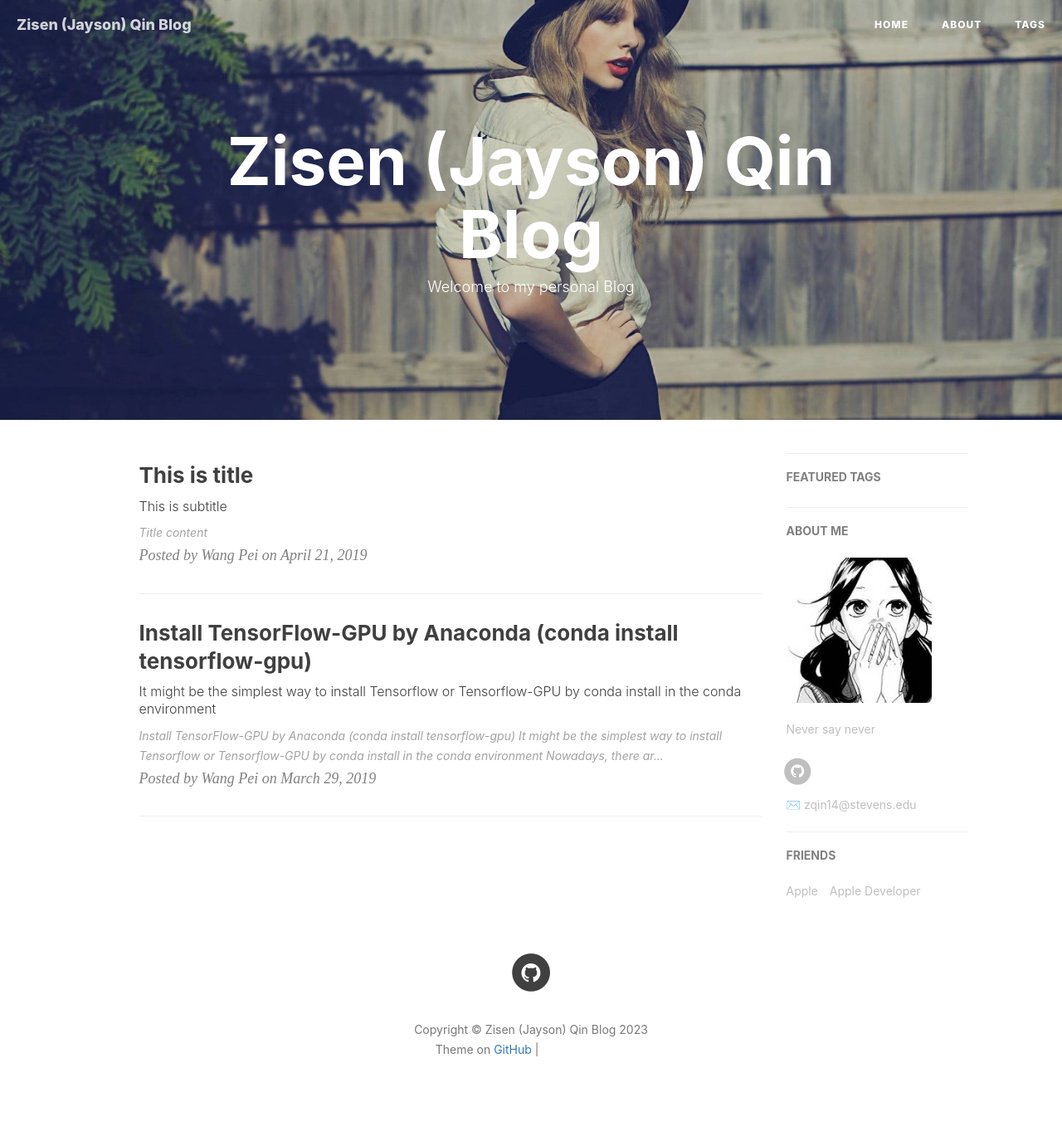
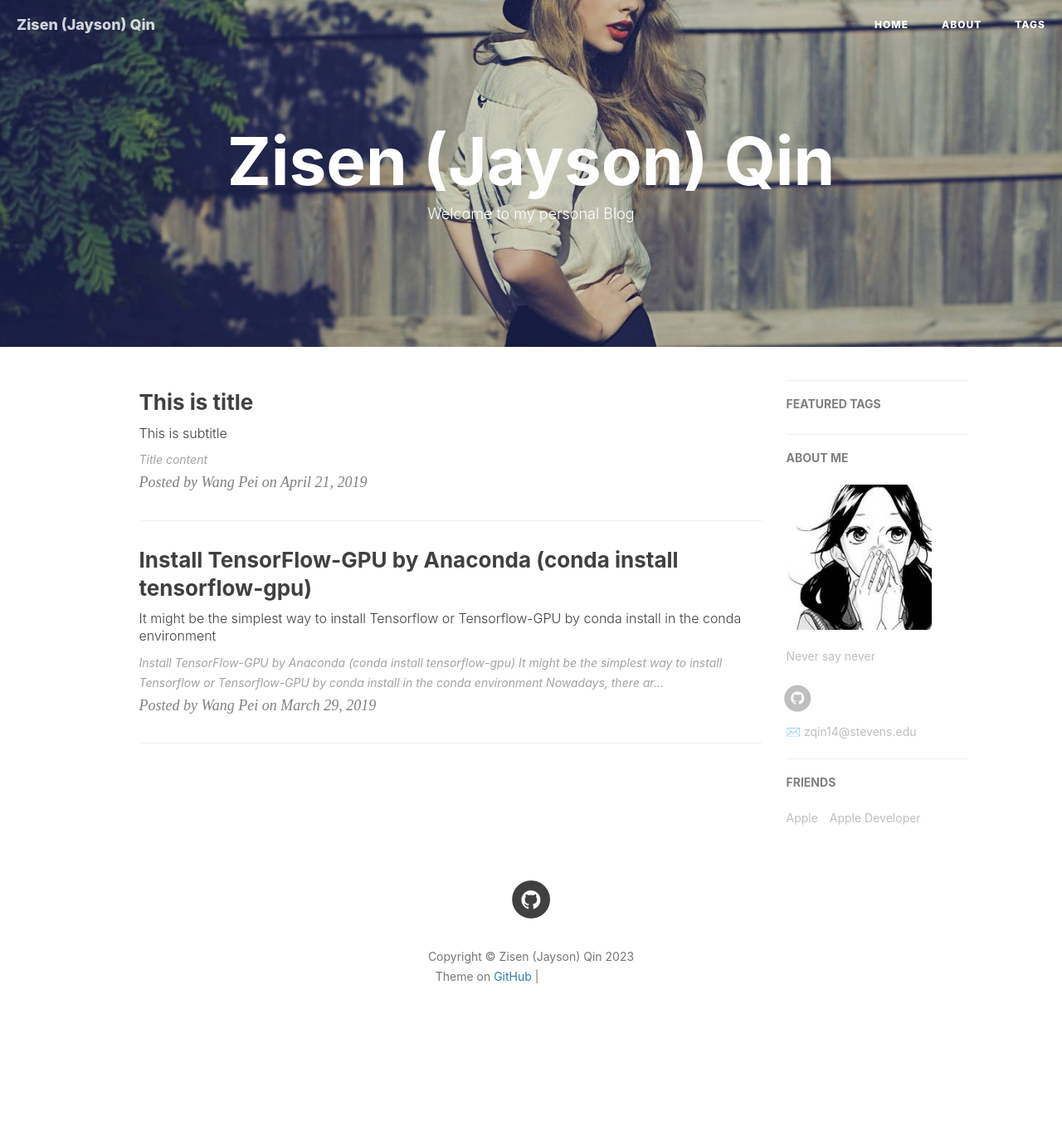
Before and after one commit to JaysonQin/JaysonQin.github.io, a Jekyll site: the page built from index.html, in a window 1280 px wide. Shown: the whole page at 83% size. Built offline with Jekyll 4.4.1, drawn with Linux system fonts in a browser that asks for light colours; nearby versions of some CDN libraries; the list of posts is cut into pages by our own code; comment, search, counter and statistics services are not loaded; after the commit the page ends 1281 px from its top, so only the background shows below that; grey boxes are pictures that could not be loaded.

Commit message:
Update _config.yml

```diff
--- a/_config.yml
+++ b/_config.yml
@@ -1,5 +1,5 @@
 # Site settings
-title: Zisen (Jayson) Qin Blog
+title: Zisen (Jayson) Qin
 SEOTitle: Jayson | My Blog
 header-img: img/post-bg-desk.jpg
 email: zqin14@stevens.edu
```
